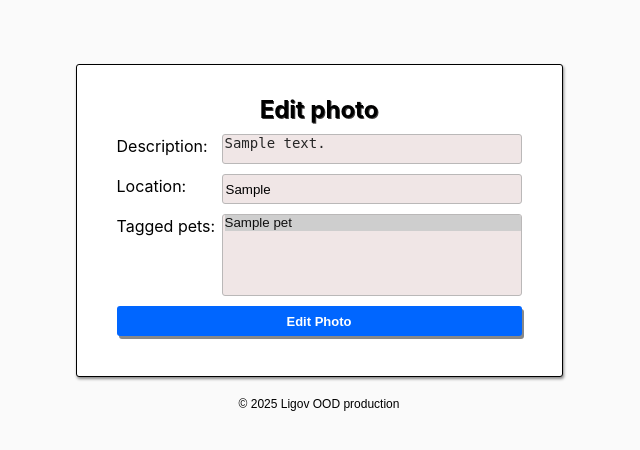
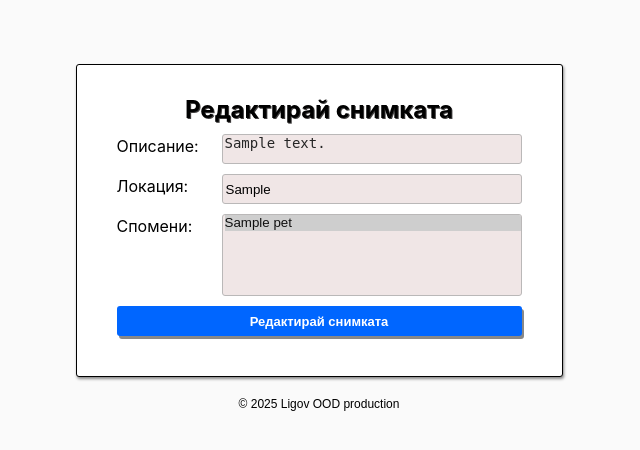
Before and after one commit to YoanLigov2/PetstagramUKTC, a Django app: page /photos/1/edit/ in a window 1280 px wide. Shown: the part 86-536 px from the top of the page, without its empty margins (321-961 px from the left). Run offline with Django 5.2, Linux system fonts and the light colour scheme; tables that the repository leaves empty hold one stand-in row (values such as "Sample post").

Commit message:
fix "photo-edit-page.html"

```diff
--- a/Petstagram/photos/forms.py
+++ b/Petstagram/photos/forms.py
@@ -26,3 +26,9 @@ class PhotoEditForm(forms.ModelForm):
     class Meta:
         model = Photo
         exclude = ['photo', 'user']
+
+        labels = {
+            'description': 'Описание:',
+            'location': 'Локация',
+            'tagged_pets': 'Спомени:'
+        }
--- a/templates/photo/photo-edit-page.html
+++ b/templates/photo/photo-edit-page.html
@@ -7,14 +7,14 @@
 
     <!-- Starts Edit Photo Section -->
     <div class="edit-delete edit-photo">
-        <h2>Edit photo</h2>
+        <h2>Редактирай снимката</h2>
 
         <!-- Starts Edit Photo Form -->
         <form method="post">
             {% csrf_token %}
             {{ form.as_p }}
             <!-- Edit Photo Button -->
-            <button class="edit-btn" type="submit">Edit Photo</button>
+            <button class="edit-btn" type="submit">Редактирай снимката</button>
         </form>
         <!-- End Edit Photo Form -->
 
```
